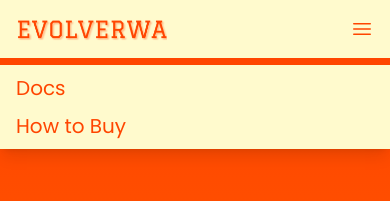
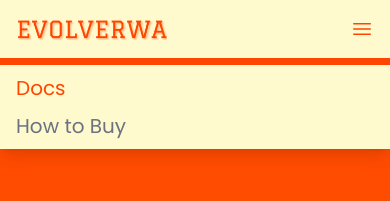
Before and after one commit to evolverwa/evolverwa-web, a Next.js app: page / in a window 390 px wide. Both pictures are taken after a click on the button "Toggle Menu". Shown: the top 201 px of the page. Built offline with nearby package versions, Linux system fonts and the light colour scheme.

Commit message:
gitbook url changed

```diff
--- a/app/components/navbar.tsx
+++ b/app/components/navbar.tsx
@@ -22,7 +22,7 @@ const Navbar = () => {
 
       <nav className="mq750:hidden flex items-center gap-8 pt-1.5 pr-10">
         <Link
-          href="https://app.gitbook.com/invite/KKhZbH1TU6J2wkCLpbOz/gnOuhOmIiXOOne338PuV"
+          href="https://evolverwa.gitbook.io/whitepaper"
           className="cursor-pointer hover:text-primary transition-colors duration-200 no-underline  text-secondary hover:scale-95 hover:animate-pulse"
         >
           Docs
@@ -56,14 +56,14 @@ const Navbar = () => {
       {isOpen && (
         <nav className="absolute top-full left-0 right-0 mt-2 py-2 px-4 bg-tertiary2 shadow-lg md:hidden">
           <Link
-            href="https://app.gitbook.com/invite/KKhZbH1TU6J2wkCLpbOz/gnOuhOmIiXOOne338PuV"
+            href="https://evolverwa.gitbook.io/whitepaper"
             className="block cursor-pointer hover:text-primary transition-colors duration-200  no-underline text-secondary"
           >
             Docs
           </Link>
           <Link
-            href="https://app.gitbook.com/invite/KKhZbH1TU6J2wkCLpbOz/gnOuhOmIiXOOne338PuV"
-            className="block mt-2 cursor-pointer hover:text-primary transition-colors duration-200 no-underline text-secondary"
+            href=""
+            className="block mt-2 cursor-pointer hover:text-gray-400 transition-colors duration-200 no-underline text-gray-500"
           >
             How to Buy
           </Link>
```
Also changed, not shown: public/placeholder-image@2x.png (deleted).
